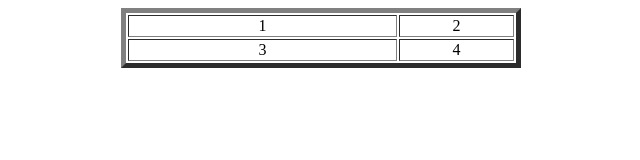
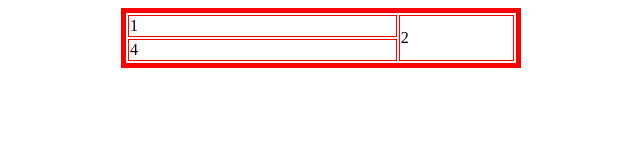
Before and after one commit to Bazi-Alina1/ppw2020, a plain HTML site: page exersari/tabela2.html in a window 1280 px wide. Shown: the whole page, without its empty margins (319-959 px from the left). Drawn offline with Linux system fonts and the light colour scheme.

Commit message:
am adaugat culoare

```diff
--- a/exersari/tabela2.html
+++ b/exersari/tabela2.html
@@ -6,15 +6,14 @@
     <title>Insarcinarea 1</title>
 </head>
 <body>
-    <table width="400px" align="center" border="5">
-        <tr align="center">
-            <td>1</td>
-            <td width="30%">2</td>
+    <table width="400px" align="center" border="5" bordercolor="red">
+
+        <td>1</td>
+            <td width="30%" rowspan="2">2</td>
+
         </tr>
-        <tr align="center">
-            <td>3</td>
-            <td width="30%">4</td>
-        </tr>
+        <tr>
+            <td>4</td>
     </table>
 </body>
 </html>
```
